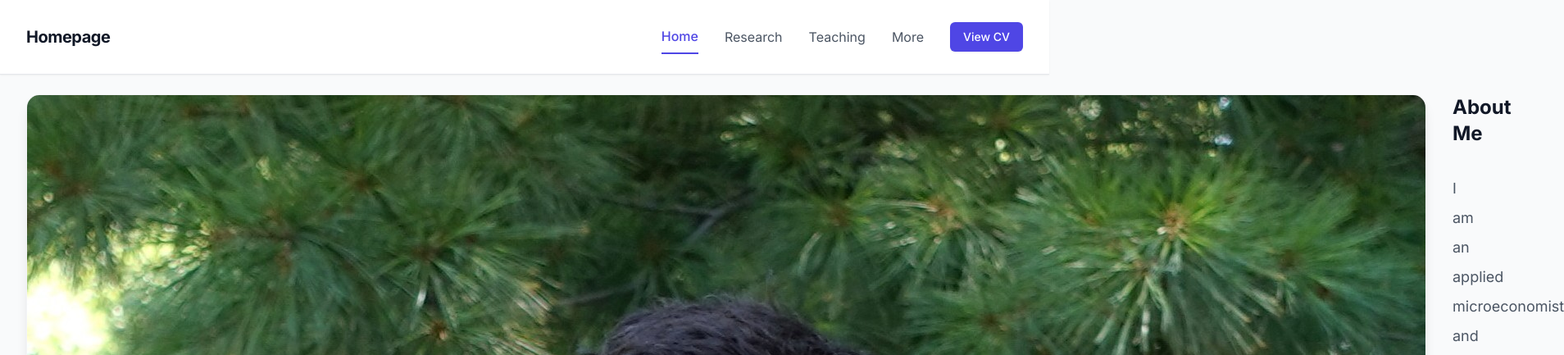
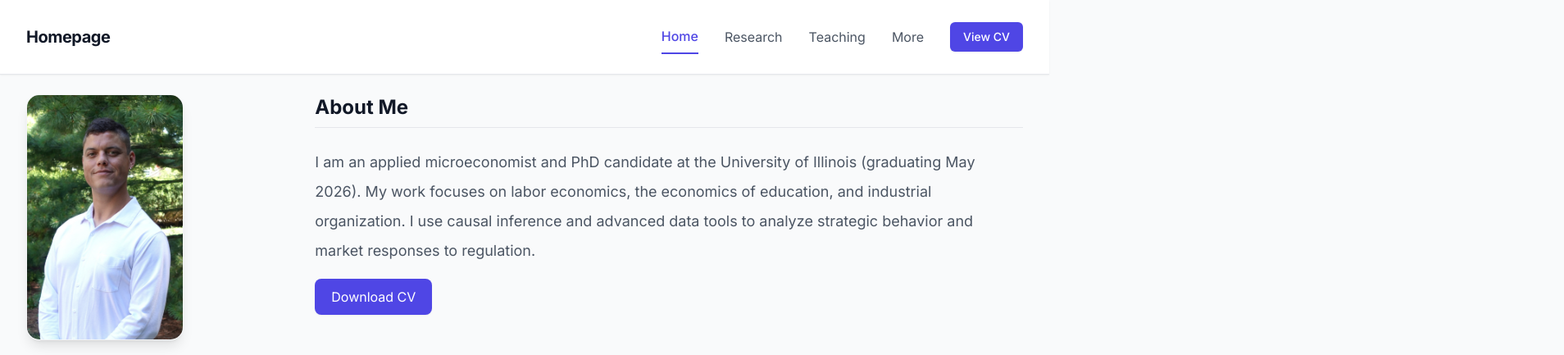
Before and after one commit to cmolinag/cmolinag.github.io, a plain HTML site: page index.html in a window 1280 px wide. Shown: the top 433 px of the page at 82% size, 1908 px wide, since content can reach past the window. Drawn offline with nearby package versions, Linux system fonts and the light colour scheme.

Commit message:
Update index.html

```diff
--- a/index.html
+++ b/index.html
@@ -122,7 +122,7 @@
                         <!-- Using your specific image filename -->
                         <img src="assets/images/cris18zoom.JPG"
                              alt="Cristhian Molina"
-                             class="w-46 h-46 lg:w-54 lg:h-auto object-cover rounded-2xl shadow-lg border border-gray-100">
+                             class="w-40 h-40 lg:w-48 lg:h-auto object-cover rounded-2xl shadow-lg border border-gray-100">
                     </div>
 
                     <!-- Name & Title -->
```
